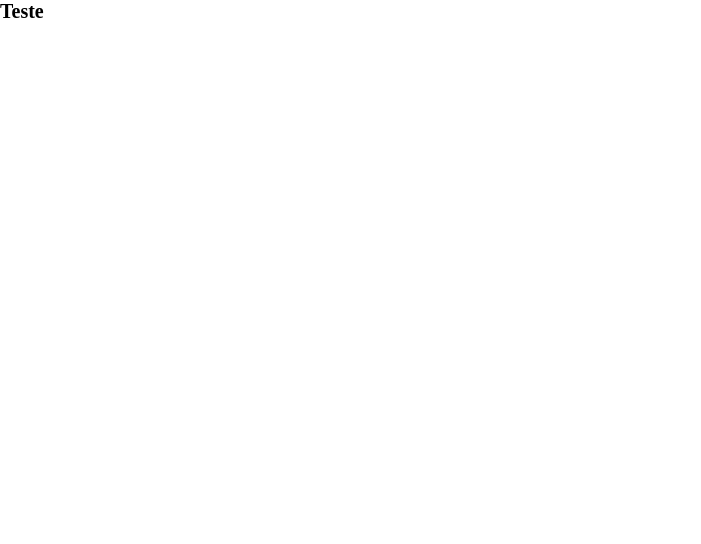
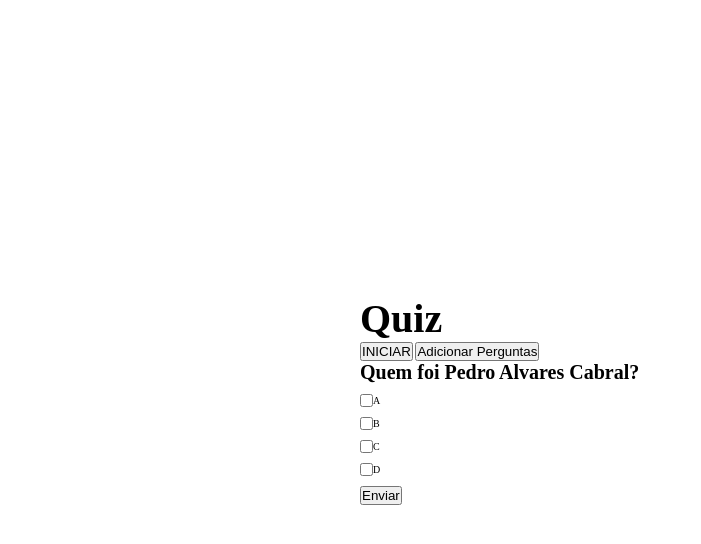
Before and after one commit to henrique1232H/quiz, a website with bundled scripts: page index.html in a window 1280 px wide. Shown: the whole page, without its empty margins (0-701 px from the left). Built offline with nearby package versions, Linux system fonts and the light colour scheme.

Commit message:
add questions from quiz and randomize questions

```diff
--- a/index.html
+++ b/index.html
@@ -8,7 +8,46 @@
 </head>
 <body>
 
-    <h1>Teste</h1>
+    <div id="app">
+        <h1>Quiz</h1>
+
+        <button>INICIAR</button>
+        <button>Adicionar Perguntas</button>
+
+        <div>
+            <form action="">
+
+                <h1>Quem foi Pedro Alvares Cabral?</h1>
+
+
+                <div>
+                    <div>
+                        <input type="checkbox" name="" id="" value="correct">
+                        <label for="">A</label>
+                    </div>
+                    <div>
+                        <input type="checkbox" name="" id="" value="incorrect">
+                        <label for="">B</label>
+                    </div>
+                    <div>
+                        <input type="checkbox" name="" id="" value="incorrect">
+                        <label for="">C</label>
+                    </div>
+                    <div>
+                        <input type="checkbox" name="" id="" value="incorrect">
+                        <label for="">D</label>
+                    </div>
+                </div>
+
+
+                <div>
+                    <button>Enviar</button>
+                </div>
+            </form>
+        </div>
+
+    </div>
+
 
 
     <script type="module" src="./src/js/main.js"></script>
--- a/src/css/style.css
+++ b/src/css/style.css
@@ -7,3 +7,34 @@
 :root {
     font-size: 62.5%;
 }
+
+
+body {
+    display: flex;
+    align-items: center;
+    justify-content: center;
+    height: 100%;
+    min-height: 100vh;
+}
+
+#app {
+    width: min(60rem, 90%);
+    margin: 0 auto;
+    padding: 1rem 2rem;
+}
+
+
+#app > h1 {
+    font-size: 4rem;
+}
+
+form div {
+    margin-top: 1rem;
+}
+
+form div > div {
+    display: flex;
+    flex-direction: row;
+    align-items: center;
+    margin-bottom: 1rem;
+}
--- a/src/js/main.js
+++ b/src/js/main.js
@@ -0,0 +1,7 @@
+import quizQuestion from "./quizQuestion.js";
+import randomNumber from "./randomNumber.js";
+
+
+const teste = randomNumber(quizQuestion.length)
+
+console.log(quizQuestion[teste])
--- /dev/null
+++ b/src/js/quizQuestion.js
@@ -0,0 +1,24 @@
+export default
+    [{
+        id: 0,
+        title: "Quem foi Pedro Alvares Cabral?",
+        questions: [{question:"Foi um cientista", value: false}, {question:"foi um descobridor dos setes mares", value: false}, {question:"descobriu o Brasil", value: true}, {question:"Jogador de LOL", value: false}]
+
+    },
+    {
+        id: 1,
+        title: "Linguagem de programação famosa por ser usada no front-end",
+        questions: [{question:"Python", value: false}, {question:"JavaScript", value: true}, {question:"Java", value: false}, {question: "React", value: false}]
+    },
+
+    {
+        id: 2,
+        title: "Normalmente, quantos litros de sangue uma pessoa tem? Em média, quantos são retirados numa doação de sangue?",
+        questions: [{question: "Tem entre 4 a 6 litros. São retirados 450 militros", value: true}, {question: "Tem 10 litros. São retirados 2 litros.", value: false}, {question: "Tem 7 litros. São retirados 1,5 litros", value: false}, {question: "Tem 0,5 litros. São retirados 0,5 litros", value: false}]
+    },
+    {
+        id: 3,
+        title: "De quem é a famosa frase 'Penso, logo existo'?",
+        questions: [{question: "Galileu Galilei", value: false}, {question: "Platão", value: false}, {question: "Descartes", value: true}, {question: "Francis Bacon", value: false}]
+    }
+    ]
--- /dev/null
+++ b/src/js/randomNumber.js
@@ -0,0 +1,3 @@
+export default function randomNumber(Questions) {
+    return Math.floor(Math.random() * (Questions - 0) - 0 )
+}
```
